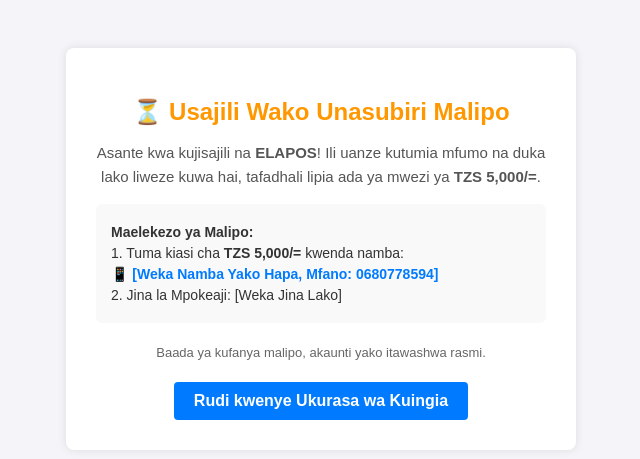
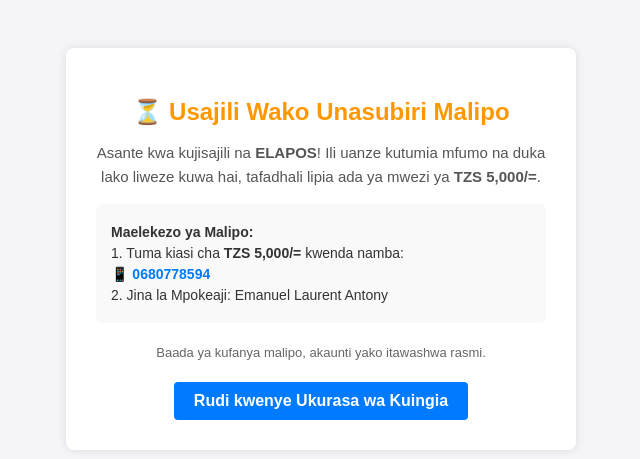
Before and after one commit to emanuelantony983-blip/elapos, a Flask app: page /pending in a window 1280 px wide. Shown: the top 459 px of the page, without its empty margins (319-959 px from the left). Run offline with Flask 3, Linux system fonts and the light colour scheme; some libraries are stand-ins or nearby versions.

Commit message:
Update pending_payment.html

```diff
--- a/templates/pending_payment.html
+++ b/templates/pending_payment.html
@@ -17,8 +17,8 @@
         <div style="background-color: #f9f9f9; padding: 15px; border-radius: 6px; margin-bottom: 20px; text-align: left; font-size: 14px; color: #333;">
             <p style="margin: 5px 0;"><strong>Maelekezo ya Malipo:</strong></p>
             <p style="margin: 5px 0;">1. Tuma kiasi cha <strong>TZS 5,000/=</strong> kwenda namba:</p>
-            <p style="margin: 5px 0; color: #007bff; font-weight: bold;">📱 [Weka Namba Yako Hapa, Mfano: 0680778594]</p>
-            <p style="margin: 5px 0;">2. Jina la Mpokeaji: [Weka Jina Lako]</p>
+            <p style="margin: 5px 0; color: #007bff; font-weight: bold;">📱 0680778594</p>
+            <p style="margin: 5px 0;">2. Jina la Mpokeaji: Emanuel Laurent Antony</p>
         </div>
 
         <p style="color: #666; font-size: 13px; line-height: 1.5; margin-bottom: 20px;">
```
